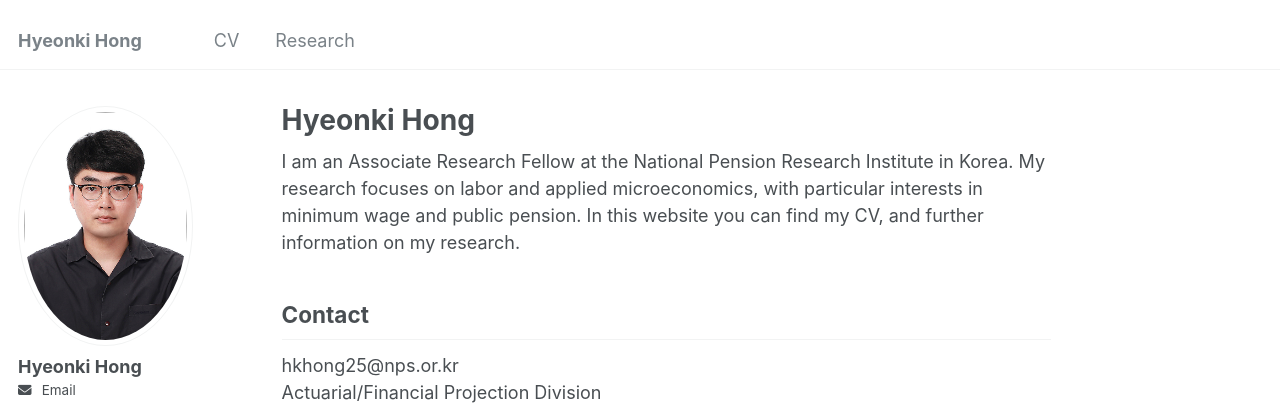
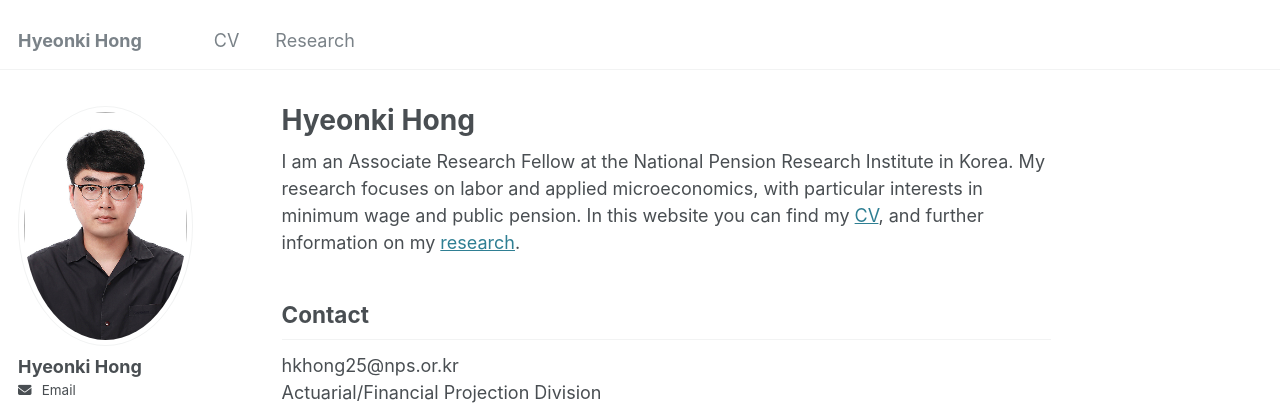
Before and after one commit to hyeonkihong/hyeonkihong.github.io, a Jekyll site: the page built from _pages/about.md, in a window 1280 px wide. Shown: the top 404 px of the page. Built offline with Jekyll 4.4.1, drawn with Linux system fonts in a browser that asks for light colours; part of the change alters nothing that is shown.

```diff
--- a/_pages/about.md
+++ b/_pages/about.md
@@ -8,7 +8,7 @@ redirect_from:
 ---
 
 <p class="about-intro">
-I am an Associate Research Fellow at the National Pension Research Institute in Korea. My research focuses on labor and applied microeconomics, with particular interests in minimum wage and public pension. In this website you can find my CV, and further information on my research.
+I am an Associate Research Fellow at the National Pension Research Institute in Korea. My research focuses on labor and applied microeconomics, with particular interests in minimum wage and public pension. In this website you can find my <a href="/cv/">CV</a>, and further information on my <a href="/publications/">research</a>.
 </p>
 
 ## Contact
```
